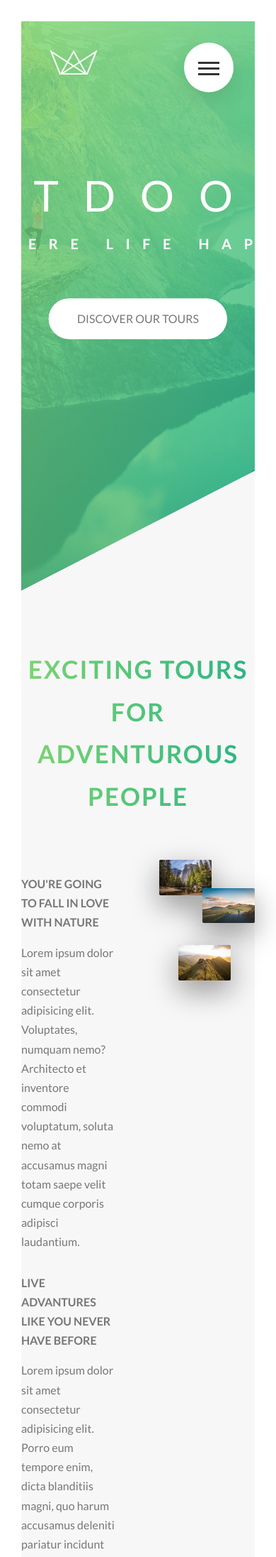
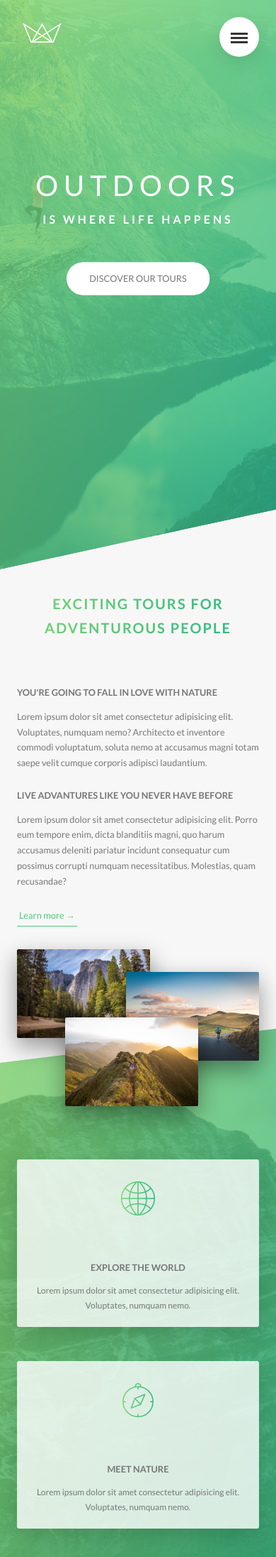
Before and after one commit to staskurg/css_project, a PHP site: page / in a window 390 px wide; the page is wider, and only the part inside the window is pictured. Shown: the top 2193 px of that part at 71% size. Run offline with PHP 8.4, Linux system fonts and the light colour scheme.

Commit message:
added media queries

```diff
--- a/css/style.css
+++ b/css/style.css
@@ -1,3 +1,22 @@
+/*
+Desktop first approach
+
+0 - 600px:     Phone
+600 - 900px:   Tablet portrait
+900 - 1200:    Tablet landscape
+[1200 - 1800] is where normal styles apply
+1800px + :     Big desktop
+
+$breakpoint argument choices:
+- phone
+- tab-port
+- tab-land
+- big-desktop
+
+ORDER: Base + typograhy > general layout + grid > page layout > components
+
+1em default = 16px
+*/
 @keyframes moveInLeft {
   0% {
     opacity: 0;
@@ -35,16 +54,28 @@
 
 html {
   font-size: 62.5%; }
+  @media (max-width: 75em) {
+    html {
+      font-size: 56.25%; } }
+  @media (max-width: 56.25em) {
+    html {
+      font-size: 50%; } }
+  @media (min-width: 112.5em) {
+    html {
+      font-size: 75%; } }
 
 body {
-  box-sizing: border-box; }
+  box-sizing: border-box;
+  padding: 3rem; }
+  @media (max-width: 56.25em) {
+    body {
+      padding: 0; } }
 
 body {
   font-family: "Lato", sans-serif;
   font-weight: 400;
   line-height: 1.7;
-  color: #777;
-  padding: 3rem; }
+  color: #777; }
 
 .heading-primary {
   color: #fff;
@@ -57,12 +88,19 @@ body {
     font-weight: 400;
     letter-spacing: 3.5rem;
     animation: moveInLeft 1s ease-out; }
+    @media (max-width: 37.5em) {
+      .heading-primary--main {
+        letter-spacing: 1rem;
+        font-size: 5rem; } }
   .heading-primary--sub {
     display: block;
     font-size: 2rem;
     font-weight: 700;
     letter-spacing: 1.75rem;
     animation: moveInRight 1s ease-out; }
+    @media (max-width: 37.5em) {
+      .heading-primary--sub {
+        letter-spacing: .5rem; } }
 
 .heading-secondary {
   font-size: 3.5rem;
@@ -75,6 +113,12 @@ body {
   color: transparent;
   letter-spacing: 2px;
   transition: all .2s; }
+  @media (max-width: 56.25em) {
+    .heading-secondary {
+      font-size: 3rem; } }
+  @media (max-width: 37.5em) {
+    .heading-secondary {
+      font-size: 2.5rem; } }
   .heading-secondary:hover {
     transform: skewY(2deg) skewX(15deg) scale(1.1);
     text-shadow: 0.5rem 1rem 2rem rgba(0, 0, 0, 0.2); }
@@ -532,6 +576,9 @@ body {
   background-color: #333;
   padding: 10rem 0;
   font-size: 1.4rem; }
+  @media (max-width: 56.25em) {
+    .footer {
+      padding: 8rem 0; } }
   .footer__logo-box {
     text-align: center;
     margin-bottom: 8rem; }
@@ -542,6 +589,10 @@ body {
     border-top: 1px solid #777;
     padding-top: 2rem;
     display: inline-block; }
+    @media (max-width: 56.25em) {
+      .footer__navigation {
+        width: 100%;
+        text-align: center; } }
   .footer__list {
     list-style: none; }
   .footer__item {
@@ -564,12 +615,23 @@ body {
     padding-top: 2rem;
     width: 80%;
     float: right; }
+    @media (max-width: 56.25em) {
+      .footer__copyright {
+        width: 100%;
+        float: none; } }
 
 .row {
   max-width: 114rem;
   margin: 0 auto; }
   .row:not(:last-child) {
     margin-bottom: 8rem; }
+    @media (max-width: 56.25em) {
+      .row:not(:last-child) {
+        margin-bottom: 6rem; } }
+  @media (max-width: 56.25em) {
+    .row {
+      max-width: 50rem;
+      padding: 0 3rem; } }
   .row::after {
     content: "";
     display: table;
@@ -578,6 +640,13 @@ body {
     float: left; }
     .row [class^="col-"]:not(:last-child) {
       margin-right: 6rem; }
+      @media (max-width: 56.25em) {
+        .row [class^="col-"]:not(:last-child) {
+          margin-right: 0;
+          margin-bottom: 6rem; } }
+    @media (max-width: 56.25em) {
+      .row [class^="col-"] {
+        width: 100% !important; } }
   .row .col-1-of-2 {
     width: calc((100% - 6rem) / 2); }
   .row .col-1-of-3 {
@@ -599,6 +668,10 @@ body {
   position: relative;
   --webkit-clip-path: polygon(0 0, 100% 0, 100% 75vh, 0 100%);
   clip-path: polygon(0 0, 100% 0, 100% 75vh, 0 100%); }
+  @media (max-width: 37.5em) {
+    .header {
+      --webkit-clip-path: polygon(0 0, 100% 0, 100% 85vh, 0 100%);
+      clip-path: polygon(0 0, 100% 0, 100% 85vh, 0 100%); } }
   .header__logo-box {
     position: absolute;
     top: 4rem;
@@ -627,6 +700,14 @@ body {
   box-shadow: 0 1rem 3rem rgba(0, 0, 0, 0.1);
   text-align: center;
   cursor: pointer; }
+  @media (max-width: 56.25em) {
+    .navigation__button {
+      top: 4rem;
+      right: 4rem; } }
+  @media (max-width: 37.5em) {
+    .navigation__button {
+      top: 3rem;
+      right: 3rem; } }
 
 .navigation__bg {
   height: 6rem;
@@ -638,6 +719,14 @@ body {
   background-image: radial-gradient(#7ed56f, #28b485);
   z-index: 1000;
   transition: transform 0.8s cubic-bezier(0.86, 0, 0.07, 1); }
+  @media (max-width: 56.25em) {
+    .navigation__bg {
+      top: 4.5rem;
+      right: 4.5rem; } }
+  @media (max-width: 37.5em) {
+    .navigation__bg {
+      top: 3.5rem;
+      right: 3.5rem; } }
 
 .navigation__nav {
   height: 100vh;
--- a/sass/abstracts/_mixins.scss
+++ b/sass/abstracts/_mixins.scss
@@ -12,3 +12,38 @@
   left: 50%;
   transform: translate(-50%, -50%);
 }
+
+// media queries
+/*
+Desktop first approach
+
+0 - 600px:     Phone
+600 - 900px:   Tablet portrait
+900 - 1200:    Tablet landscape
+[1200 - 1800] is where normal styles apply
+1800px + :     Big desktop
+
+$breakpoint argument choices:
+- phone
+- tab-port
+- tab-land
+- big-desktop
+
+ORDER: Base + typograhy > general layout + grid > page layout > components
+
+1em default = 16px
+*/
+@mixin respond($breakpoint) {
+  @if $breakpoint == phone {
+    @media (max-width: 37.5em) { @content }; //600px
+  }
+  @if $breakpoint == tab-port {
+    @media (max-width: 56.25em) { @content }; //900px
+  }
+  @if $breakpoint == tab-land {
+    @media (max-width: 75em) { @content }; //1200px
+  }
+  @if $breakpoint == big-desktop {
+    @media (min-width: 112.5em) { @content }; //1800px
+  }
+}
--- a/sass/abstracts/_variables.scss
+++ b/sass/abstracts/_variables.scss
@@ -25,4 +25,5 @@ $default-font-size: 1.6rem;
 // grid
 $grid-width: 114rem;
 $gutter-vertical: 8rem;
+$gutter-vertical-small: 6rem;
 $gutter-horizontal: 6rem;
--- a/sass/base/_base.scss
+++ b/sass/base/_base.scss
@@ -8,9 +8,24 @@
 
 html {
   // This defines what 1rem is
-  font-size: 62.5%;
+  font-size: 62.5%; //1rem = 10px, 10px/16px = 62.5%;
+
+  @include respond(tab-land) {
+    font-size: 56.25%; //1rem = 9px, 9px/16px = 56.25%;
+  }
+  @include respond(tab-port) {
+    font-size: 50%; //1rem = 8px, 8px/16px = 50%;
+  }
+  @include respond(big-desktop) {
+    font-size: 75%; //1rem = 12px, 12px/16px = 75%;
+  }
 }
 
 body {
   box-sizing: border-box;
+  padding: 3rem;
+
+  @include respond(tab-port) {
+    padding: 0;
+  }
 }
--- a/sass/base/_typography.scss
+++ b/sass/base/_typography.scss
@@ -3,7 +3,6 @@ body {
   font-weight: 400;
   line-height: 1.7;
   color: $color-grey-dark-1;
-  padding: 3rem;
 }
 
 .heading-primary {
@@ -20,6 +19,11 @@ body {
     letter-spacing: 3.5rem;
 
     animation: moveInLeft 1s ease-out;
+
+    @include respond(phone) {
+      letter-spacing: 1rem;
+      font-size: 5rem;
+    }
   }
 
   &--sub {
@@ -29,6 +33,10 @@ body {
     letter-spacing: 1.75rem;
 
     animation: moveInRight 1s ease-out;
+
+    @include respond(phone) {
+      letter-spacing: .5rem;
+    }
   }
 }
 
@@ -43,6 +51,14 @@ body {
   color: transparent;
   letter-spacing: 2px;
   transition: all .2s;
+
+  @include respond(tab-port) {
+    font-size: 3rem;
+  }
+
+  @include respond(phone) {
+    font-size: 2.5rem;
+  }
 
   &:hover {
     transform: skewY(2deg) skewX(15deg) scale(1.1);
--- a/sass/layout/_footer.scss
+++ b/sass/layout/_footer.scss
@@ -3,6 +3,10 @@
   background-color: $color-grey-dark-3;
   padding: 10rem 0;
   font-size: 1.4rem;
+
+  @include respond(tab-port) {
+    padding: 8rem 0;
+  }
 
   &__logo-box {
     text-align: center;
@@ -18,6 +22,11 @@
     border-top: 1px solid $color-grey-dark-1;
     padding-top: 2rem;
     display: inline-block;
+
+    @include respond(tab-port) {
+      width: 100%;
+      text-align: center;
+    }
   }
 
   &__list {
@@ -56,5 +65,10 @@
     padding-top: 2rem;
     width: 80%;
     float: right;
+
+    @include respond(tab-port) {
+      width: 100%;
+      float: none;
+    }
   }
 }
--- a/sass/layout/_grid.scss
+++ b/sass/layout/_grid.scss
@@ -5,6 +5,15 @@
 
   &:not(:last-child) {
     margin-bottom: $gutter-vertical;
+
+    @include respond(tab-port) {
+      margin-bottom: $gutter-vertical-small;
+    }
+  }
+
+  @include respond(tab-port) {
+    max-width: 50rem;
+    padding: 0 3rem;
   }
 
   @include clearfix;
@@ -15,6 +24,16 @@
 
     &:not(:last-child) {
       margin-right: $gutter-horizontal;
+
+
+      @include respond(tab-port) {
+        margin-right: 0;
+        margin-bottom: $gutter-vertical-small;
+      }
+    }
+
+    @include respond(tab-port) {
+      width: 100% !important;
     }
   }
 
--- a/sass/layout/_header.scss
+++ b/sass/layout/_header.scss
@@ -10,6 +10,11 @@
   position: relative;
   --webkit-clip-path: polygon(0 0, 100% 0, 100% 75vh, 0 100%);
   clip-path: polygon(0 0, 100% 0, 100% 75vh, 0 100%);
+
+  @include respond(phone) {
+    --webkit-clip-path: polygon(0 0, 100% 0, 100% 85vh, 0 100%);
+    clip-path: polygon(0 0, 100% 0, 100% 85vh, 0 100%);
+  }
 
   &__logo-box {
     position: absolute;
--- a/sass/layout/_navigation.scss
+++ b/sass/layout/_navigation.scss
@@ -15,6 +15,16 @@
     box-shadow: 0 1rem 3rem rgba($color-black, .1);
     text-align: center;
     cursor: pointer;
+
+    @include respond(tab-port) {
+      top:  4rem;
+      right: 4rem;
+    }
+
+    @include respond(phone) {
+      top:  3rem;
+      right: 3rem;
+    }
   }
 
   &__bg {
@@ -28,7 +38,15 @@
     z-index: 1000;
     transition: transform .8s cubic-bezier(.86, 0, .07, 1);
 
-    // transform: scale(80);
+    @include respond(tab-port) {
+      top:  4.5rem;
+      right: 4.5rem;
+    }
+
+    @include respond(phone) {
+      top:  3.5rem;
+      right: 3.5rem;
+    }
   }
 
   &__nav {
```
